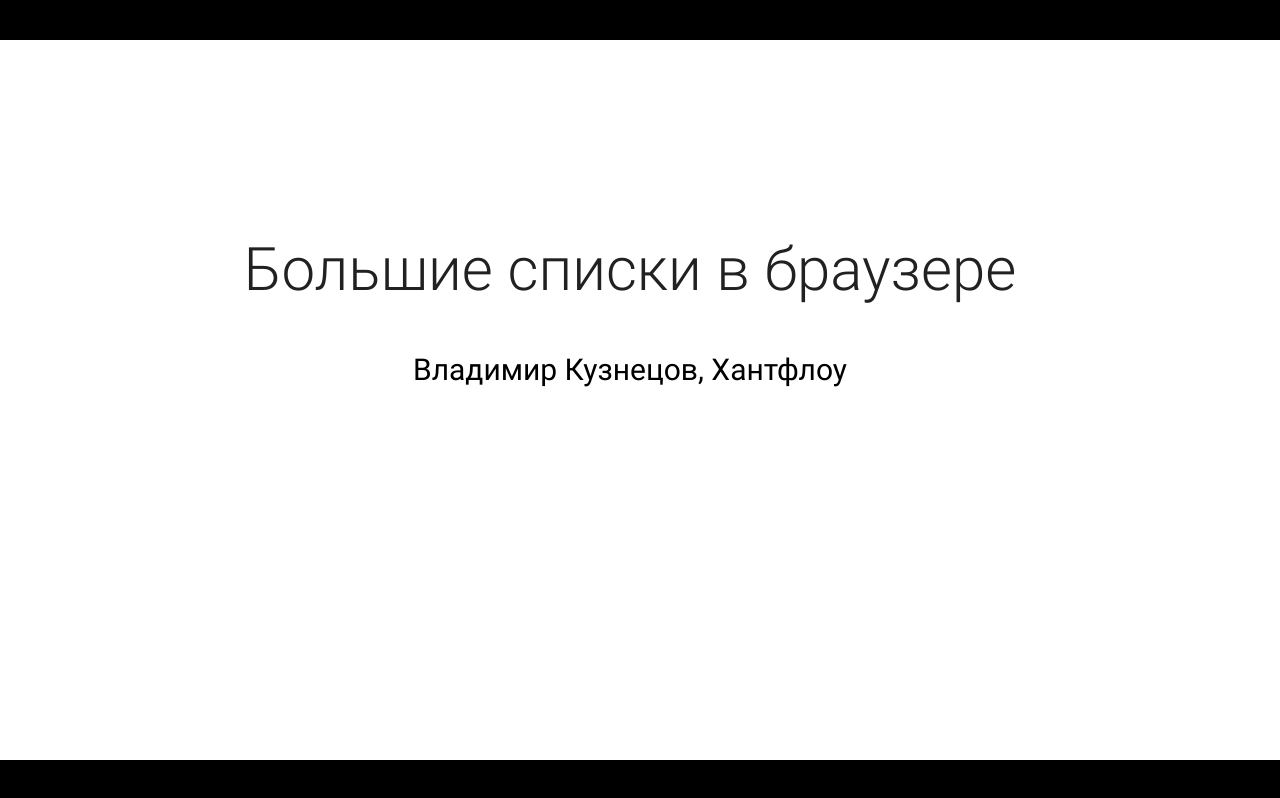
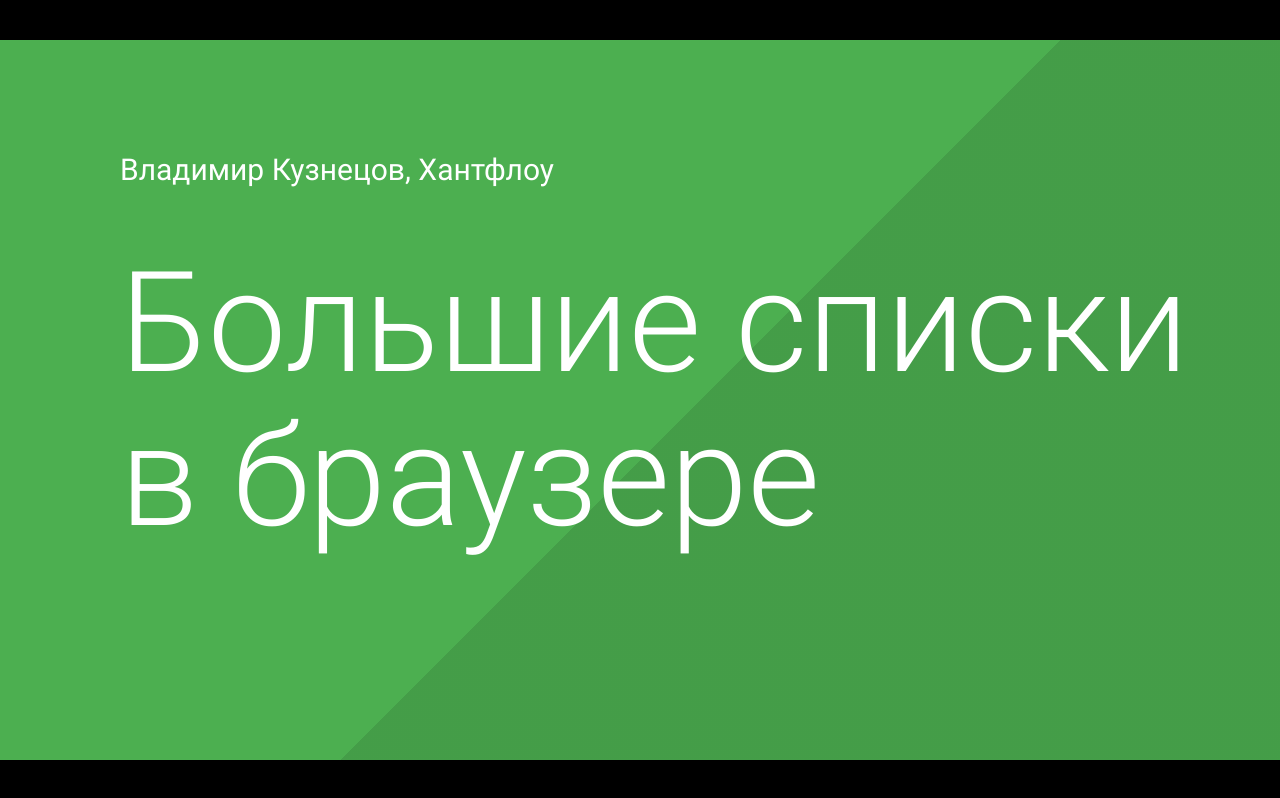
Before and after one commit to mistakster/massive-lists, a plain HTML site: page index.html in a window 1280 px wide. Drawn offline with Linux system fonts and the light colour scheme.

Commit message:
added illustrations

```diff
--- a/index.html
+++ b/index.html
@@ -31,11 +31,9 @@
     <p>Владимир Кузнецов, Хантфлоу</p>
 </header>
 
-<section id="cover" class="slide clear">
-    <div style="text-align: center; margin-top: 80px;">
-        <h2>Большие списки в браузере</h2>
-        <p>Владимир Кузнецов, Хантфлоу</p>
-    </div>
+<section class="slide clear">
+    <h2 class="shout">Большие списки в&nbsp;браузере</h2>
+    <p style="position:relative; color: white;">Владимир Кузнецов, Хантфлоу</p>
 </section>
 
 <section class="slide clear black">
@@ -45,6 +43,10 @@
         <source src="img/spongebob-list.mp4" type="video/mp4">
     </video>
     -->
+</section>
+
+<section class="slide clear">
+    <h2 class="shout">Какой список можно&nbsp;считать большим?</h2>
 </section>
 
 <section class="slide clear">
@@ -166,8 +168,6 @@
         .next.active + .next.active + .next.active + .next.active + .next.active ~ .diagram .c6 {
             opacity: 1;
         }
-
-
     </style>
     <span class="next"></span>
     <span class="next"></span>
@@ -216,6 +216,22 @@
     </svg>
 </section>
 
+<section class="slide">
+    <img src="img/huntflow-regions.png" class="cover w h">
+</section>
+
+<section class="slide">
+    <img src="img/huntflow-regions-7358.png" class="cover w h">
+</section>
+
+<section class="slide">
+    <img src="img/huntflow-vacancies.png" class="cover w h">
+</section>
+
+<section class="slide">
+    <img src="img/huntflow-vacancies-12k.png" class="cover w h">
+</section>
+
 <footer class="badge">
     <a href="https://github.com/shower/shower">Fork me on GitHub</a>
 </footer>
```
Also changed, not shown: img/huntflow-regions-7358.png (added), img/huntflow-regions.png (added), img/huntflow-vacancies-12k.png (added), img/huntflow-vacancies.png (added).
